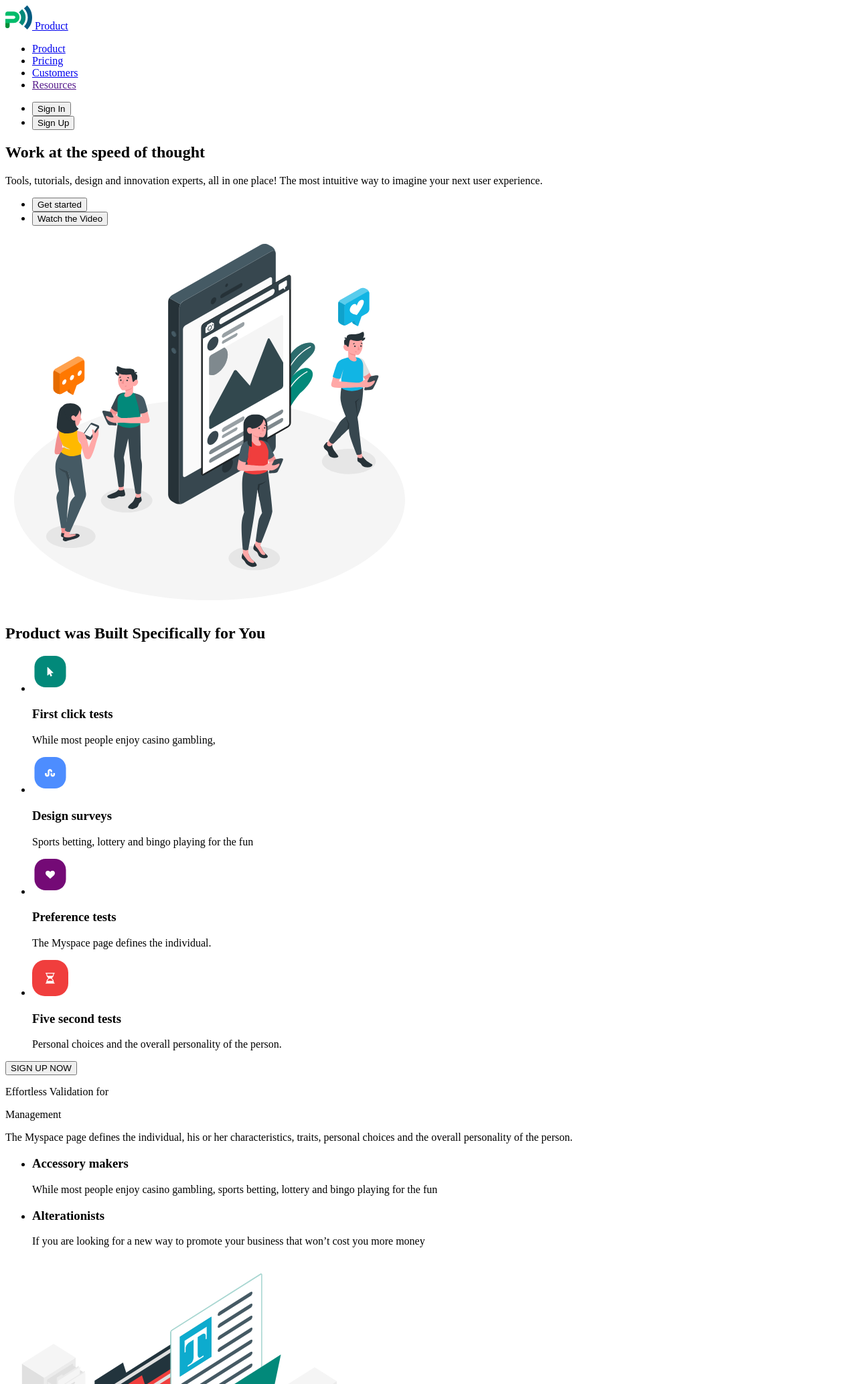
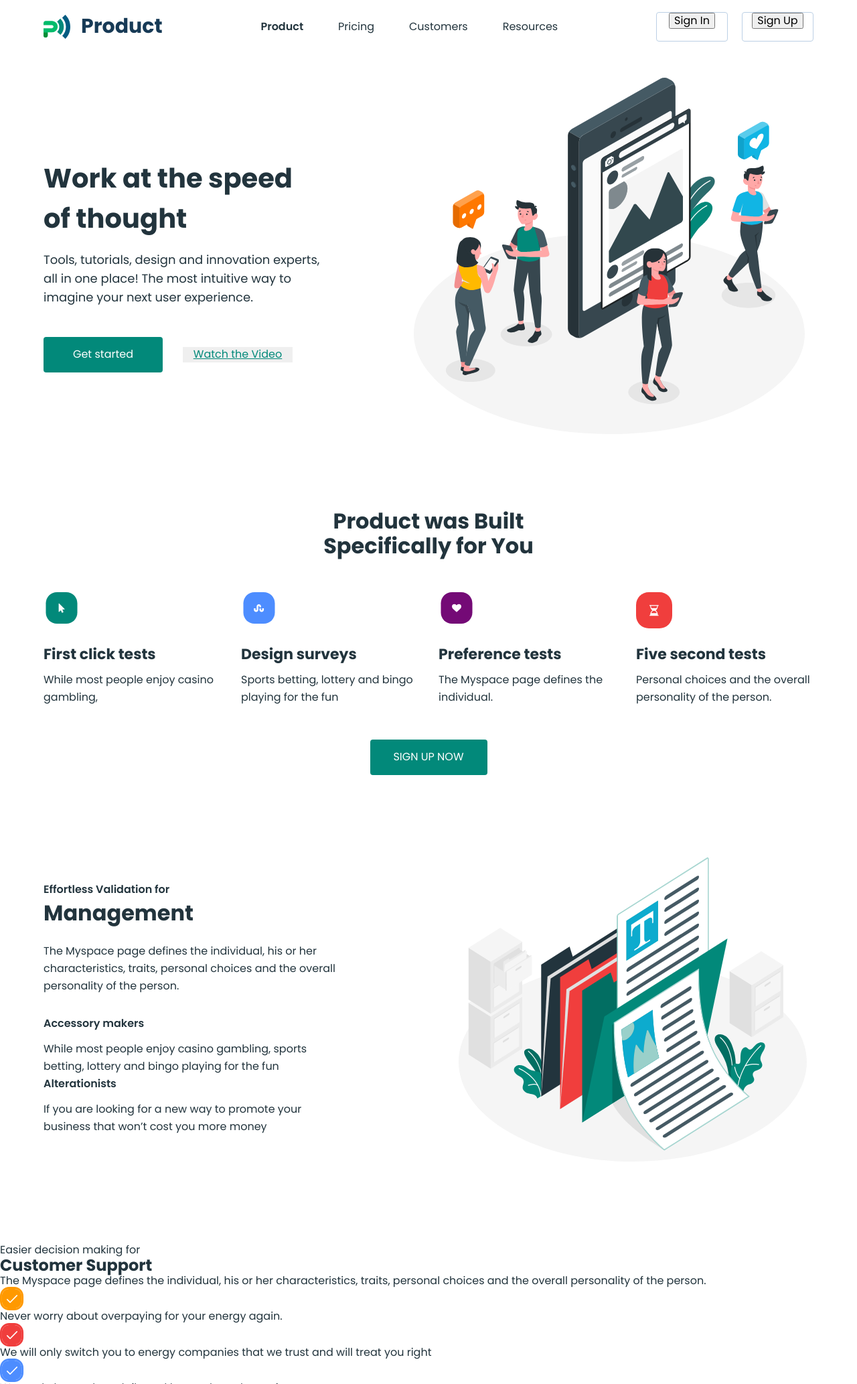
Before and after one commit to anastasiia-amb/business_promotion, a plain HTML site: page index.html in a window 1280 px wide. Shown: the top 2066 px of the page at 67% size. Drawn offline with nearby package versions, Linux system fonts and the light colour scheme.

Commit message:
add amendment

```diff
--- /dev/null
+++ b/css/styles.css
@@ -0,0 +1,301 @@
+body {
+  font-family: "Poppins", sans-serif;
+  color: #22343d;
+  background-color: #fff;
+}
+h1,
+h2,
+h3,
+h4,
+h5,
+h6,
+p {
+  margin: 0;
+}
+
+ul,
+ol {
+  list-style: none;
+  padding-left: 0;
+  margin: 0;
+}
+
+a {
+  text-decoration: none;
+}
+
+img {
+  display: block;
+}
+
+button {
+  cursor: pointer;
+}
+
+.container {
+  width: 1150px;
+  padding: 0 20px;
+  margin: 0 auto;
+}
+
+/* header */
+.header-container {
+  display: flex;
+  align-items: center;
+}
+
+.logo {
+  font-weight: 700;
+  font-size: 30px;
+  line-height: 0.93;
+  color: #173a56;
+  display: flex;
+  align-items: center;
+  gap: 16px;
+  margin-right: auto;
+}
+.header-nav {
+  margin-right: auto;
+}
+.header-nav-list {
+  display: flex;
+}
+.header-nav-item:nth-last-child() {
+  margin-right: 30px;
+}
+.header-nav-link {
+  line-height: 1.75;
+  color: #22343d;
+  padding: 26px;
+  display: block;
+}
+.current {
+  font-weight: 600;
+}
+.header-btn-list {
+  display: flex;
+  gap: 21px;
+}
+.header-btn {
+  border: 1px solid #bcd0e5;
+  border-radius: 4px;
+  width: 105px;
+  height: 42px;
+  font-family: inherit;
+  font-weight: 600;
+  text-align: center;
+  color: #173a56;
+  background-color: transparent;
+  font-size: 16px;
+}
+.header-btn.header-btn:hover,
+.header-btn:focus {
+  color: #fff;
+  background-color: #02897a;
+  border: none;
+}
+
+/* hero */
+.hero {
+  padding-top: 25px;
+  padding-bottom: 100px;
+}
+.hero .container {
+  display: flex;
+  align-items: center;
+  justify-content: space-between;
+}
+.hero-title {
+  font-size: 40px;
+  line-height: 1.5;
+  color: #22343d;
+  max-width: 372px;
+  margin-bottom: 18px;
+}
+.hero-text {
+  font-size: 18px;
+  line-height: 1.55556;
+  color: #22343d;
+  max-width: 432px;
+  margin-bottom: 45px;
+}
+.hero-list {
+  display: flex;
+  gap: 30px;
+  align-items: center;
+}
+.hero-start-btn {
+  font-size: 16px;
+  color: #fff;
+  border-radius: 4px;
+  width: 178px;
+  height: 53px;
+  background-color: #02897a;
+  font-weight: inherit;
+  border: none;
+}
+.hero-video-btn {
+  font-weight: inherit;
+  border: none;
+  width: 164px;
+  height: 23px;
+  font-size: 16px;
+  text-decoration: underline;
+  text-decoration-skip-ink: none;
+  color: #02897a;
+}
+/* Product */
+.product {
+  padding-bottom: 50px;
+}
+.container {
+}
+.product-title {
+  font-size: 32px;
+  text-align: center;
+  color: #22343d;
+  margin-bottom: 50px;
+  max-width: 470px;
+  margin-left: auto;
+  margin-right: auto;
+}
+.product-list {
+  display: flex;
+  gap: 30px;
+  margin-bottom: 50px;
+}
+.product-list-item {
+  width: calc((100% - 30px * 3) / 4);
+}
+.product-subtitle {
+  font-size: 22px;
+  color: #22343d;
+  margin-top: 26px;
+  margin-bottom: 13px;
+}
+.product-text {
+  font-size: 16px;
+  line-height: 1.625;
+  color: #22343d;
+}
+.product-btn {
+  font-size: 16px;
+  color: #fff;
+  font-weight: inherit;
+  border-radius: 4px;
+  width: 175px;
+  height: 53px;
+  background-color: #02897a;
+  border: none;
+  display: block;
+  margin: 0 auto;
+}
+
+/* management */
+.management {
+  padding-top: 50px;
+  padding-bottom: 100px;
+}
+
+.management .container {
+  display: flex;
+  align-items: center;
+  justify-content: space-between;
+}
+.management-left {
+}
+.management-title-text {
+  font-weight: 600;
+  font-size: 16px;
+  color: #22343d;
+  margin-bottom: 8px;
+}
+.management-title {
+  font-weight: 700;
+  font-size: 32px;
+  color: #22343d;
+  margin-bottom: 25px;
+}
+.management-text {
+  font-weight: 400;
+  font-size: 16px;
+  line-height: 1.62;
+  color: #22343d;
+  margin-bottom: 30px;
+  max-width: 445px;
+}
+.management-list {
+}
+.management-list-item {
+}
+.management-subtitle {
+  font-weight: 600;
+  font-size: 16px;
+  line-height: 1.62;
+  color: #22343d;
+  margin-bottom: 12px;
+}
+.management-subtitle-text {
+  font-weight: 400;
+  font-size: 16px;
+  line-height: 1.625;
+  color: #22343d;
+  max-width: 445px;
+}
+.management-img {
+}
+
+/* process */
+
+.process {
+}
+.process-container {
+  max-width: 956px;
+}
+.container {
+}
+.process-container {
+}
+.process-title {
+  font-weight: 700;
+  font-size: 32px;
+  text-align: center;
+  color: #22343d;
+  margin-bottom: 0 auto 25px auto;
+}
+.process-title-text {
+  max-width: 540px;
+  font-size: 16px;
+  line-height: 1.62;
+  text-align: center;
+  color: #22343d;
+  margin-bottom: 0 auto 40px auto;
+}
+.process-list {
+  display: flex;
+  flex-wrap: wrap;
+  align-items: center;
+  justify-content: center;
+  margin-bottom: 50px;
+}
+.process-list-item {
+  display: flex;
+  align-items: center;
+  gap: 20px;
+}
+.process-list-text {
+  text-align: center;
+  color: #2f281e;
+  min-width: 281px;
+}
+.process-btn {
+  font-size: 16px;
+  color: #fff;
+  border: none;
+  display: block;
+  margin: 0 auto;
+  border-radius: 4px;
+  width: 216px;
+  height: 53px;
+  background-color: #02897a;
+}
--- a/index.html
+++ b/index.html
@@ -5,113 +5,167 @@
     <meta charset="UTF-8">
     <meta name="viewport" content="width=device-width, initial-scale=1.0">
     <title>Business promotion</title>
+    <link rel="stylesheet" href="./css/styles.css">
+    <link rel="stylesheet" href="https://cdnjs.cloudflare.com/ajax/libs/normalize/8.0.1/normalize.min.css"
+        integrity="sha512-NhSC1YmyruXifcj/KFRWoC561YpHpc5Jtzgvbuzx5VozKpWvQ+4nXhPdFgmx8xqexRcpAglTj9sIBWINXa8x5w=="
+        crossorigin="anonymous" referrerpolicy="no-referrer" />
+    <link rel="preconnect" href="https://fonts.googleapis.com">
+    <link rel="preconnect" href="https://fonts.gstatic.com" crossorigin>
+    <link
+        href="https://fonts.googleapis.com/css2?family=Inter:opsz,wght@500;600&family=Montserrat:wght@400;500;600;700&family=Poppins:wght@400;500;600;700;800&family=Roboto:wght@400;500;600&display=swap"
+        rel="stylesheet">
+
 </head>
 
 <body>
     <header>
-        <a href="./index.html">
+        <div class="container header-container">
+            <a href="./index.html" class="logo">
                 <img src="./images/logo.svg" alt="logo" width="40" height="36">
                 Product</a>
-        <nav>
-            <ul>
-                <li><a href="./index.html">Product</a></li>
-                <li><a href="./pricing.html">Pricing</a></li>
-                <li><a href="./customers.html">Customers</a></li>
-                <li><a href="">Resources</a></li>
+            <nav class="header-nav">
+                <ul class="header-nav-list">
+                    <li class="header-nav-item"><a class="header-nav-link current" href="./index.html">Product</a></li>
+                    <li class="header-nav-item"><a class="header-nav-link" href="./pricing.html">Pricing</a></li>
+                    <li class="header-nav-item"><a class="header-nav-link" href="./customers.html">Customers</a></li>
+                    <li class="header-nav-item"><a class="header-nav-link" href="">Resources</a></li>
                 </ul>
             </nav>
-        <ul>
-            <li><button type="button">Sign In</button></li>
-            <li><button type="button">Sign Up</button></li>
+            <ul class="header-btn-list">
+                <li class="header-btn"><button type="button">Sign In</button></li>
+                <li class="header-btn"><button type="button">Sign Up</button></li>
             </ul>
+        </div>
     </header>
 
     <main>
-        <section>
-            <h1>Work at the speed
+        <section class="hero">
+            <div class="container">
+                <div>
+                    <h1 class="hero-title">Work at the speed
                         of thought</h1>
-            <p>Tools, tutorials, design and innovation experts, all in one place! The most intuitive way to imagine your
+                    <p class="hero-text">Tools, tutorials, design and innovation experts, all in one place! The most
+                        intuitive
+                        way to imagine your
                         next user
                         experience.</p>
-            <ul>
-                <li><button type="button">Get started</button></li>
-                <li><button type="button">Watch the Video</button></li>
+                    <ul class="hero-list">
+                        <li><button class="hero-start-btn" type="button">Get started</button></li>
+                        <li><button class="hero-video-btn" type="button">Watch the Video</button></li>
                     </ul>
+                </div>
                 <img src="./images/hero-img.svg" alt="hero">
+            </div>
+        </section>
+
+
+        <section class="product">
+            <div class="container">
+                <h2 class="product-title">Product was Built Specifically for You</h2>
+                <ul class="product-list">
+                    <li class="product-list-item">
+                        <img src="./images/icon-1.svg" alt="icon-1" width="54" height="54">
+                        <h3 class="product-subtitle">First click tests</h3>
+                        <p class="product-text">While most people enjoy casino gambling,</p>
+                    </li>
+                    <li class="product-list-item">
+                        <img src="./images/icon-2.svg" alt="icon-2" width="54" height="54">
+                        <h3 class="product-subtitle">Design surveys</h3>
+                        <p class="product-text">Sports betting, lottery and bingo playing for the fun</p>
+                    </li>
+                    <li class="product-list-item">
+                        <img src="./images/icon-3.svg" alt="icon-3" width="54" height="54">
+                        <h3 class="product-subtitle">Preference tests</h3>
+                        <p class="product-text">The Myspace page defines the individual.</p>
+                    </li>
+                    <li class="product-list-item">
+                        <img src="./images/icon-4.svg" alt="icon-4" width="54" height="54">
+                        <h3 class="product-subtitle">Five second tests</h3>
+                        <p class="product-text">Personal choices and the overall personality of the person. </p>
+                    </li>
+                </ul>
+                <button class="product-btn" type="button">SIGN UP NOW</button>
+            </div>
+        </section>
+
+        <section class="management">
+            <div class="container">
+                <div>
+                    <p class="management-title-text">Effortless Validation for</p>
+                    <h2 class="management-title">Management</h2>
+                    <p class="management-text">The Myspace page defines the individual, his or her characteristics,
+                        traits,
+                        personal choices and the
+                        overall personality of the person. </p>
+                    <ul class="management-list">
+                        <li class="management-list-item">
+                            <h3 class="management-subtitle">Accessory makers</h3>
+                            <p class="management-subtitle-text">While most people enjoy casino gambling, sports betting,
+                                lottery and bingo playing for the
+                                fun
+                            </p>
+                        </li>
+                        <li class="management-list-item">
+                            <h3 class="management-subtitle">Alterationists</h3>
+                            <p class="management-subtitle-text">If you are looking for a new way to promote your
+                                business
+                                that won’t cost you more money</p>
+                        </li>
+                    </ul>
+                </div>
+                <img class="management-img" src="./images/management-img.svg" alt="management-img" width="540"
+                    height="500">
+            </div>
         </section>
 
         <section>
-            <h2>Product was Built Specifically for You</h2>
+            <p>Easier decision making for</p>
+            <h2>Customer Support</h2>
+            <p>The Myspace page defines the individual, his or her characteristics, traits, personal choices and the
+                overall
+                personality of the person.</p>
             <ul>
-                <li>
-                    <img src="./images/icon-1.svg" alt="icon-1" width="54" height="54">
-                    <h3>First click tests</h3>
-                    <p>While most people enjoy casino gambling,</p>
+                <li><img src="./images/path-orange.svg" alt="path-orange">
+                    <p>Never worry about overpaying for your energy again.</p>
                 </li>
                 <li>
-                    <img src="./images/icon-2.svg" alt="icon-2" width="54" height="54">
-                    <h3>Design surveys</h3>
-                    <p>Sports betting, lottery and bingo playing for the fun</p>
+                    <img src="./images/path-red.svg" alt="path-red">
+                    <p>We will only switch you to energy companies that we trust and will treat you right</p>
                 </li>
                 <li>
-                    <img src="./images/icon-3.svg" alt="icon-3" width="54" height="54">
-                    <h3>Preference tests</h3>
-                    <p>The Myspace page defines the individual.</p>
-                </li>
-                <li>
-                    <img src="./images/icon-4.svg" alt="icon-4" width="54" height="54">
-                    <h3>Five second tests</h3>
-                    <p>Personal choices and the overall personality of the person. </p>
+                    <img src="./images/path-blue.svg" alt="path-blue">
+                    <p>We track the markets daily and know where the savings are.</p>
                 </li>
             </ul>
-            <button type="button">SIGN UP NOW</button>
+            <img src="./images/support-img.svg" alt="support-img" width="540" height="500">
         </section>
+        <section></section>
 
-        <section>
-            <p>Effortless Validation for</p>
-            </h2>Management</h2>
-            <p>The Myspace page defines the individual, his or her characteristics, traits, personal choices and the
-                overall personality of the person. </p>
-            <ul>
-                <li>
-                    <h3>Accessory makers</h3>
-                    <p>While most people enjoy casino gambling, sports betting, lottery and bingo playing for the fun
-                    </p>
+        <section class="process">
+            <div class="container process-container">
+                <h2 class="process-title">Quick & Easy Process</h2>
+                <p class="process-title-text">Do you require some help for your project: Conception workshop,
+                    prototyping, marketing strategy, landing page, Ux/UI?</p>
+                <ul class="process-list">
+                    <li class="process-list-item">
+                        <img src="./images/avatar1.jpg" alt="avatar1" width="98" height="98">
+                        <p class="process-list-text">I can take care of your pitch</p>
                     </li>
-                <li>
-                    <h3>Alterationists</h3>
-                    <p>If you are looking for a new way to promote your business that won’t cost you more money</p>
+                    <li class="process-list-item">
+                        <p class="process-list-text">I can prototype your app</p>
+                        <img src="./images/avatar2.jpg" alt="avatar2" width="98" height="98">
+                    </li>
+                    <li class="process-list-item">
+                        <p class="process-list-text">I can take care of your pitch</p>
+                        <img src="./images/avatar3.jpg" alt="avatar3" width="98" height="98">
+                    </li>
+                    <li class="process-list-item">
+                        <img src="./images/avatar4.jpg" alt="avatar4" width="98" height="98">
+                        <p class="process-list-text">I can help marketing strategy</p>
                     </li>
                 </ul>
-            <img src="./images/management-img.svg" alt="management-img" width="540" height="500">
-        </section>
-
-        <section></section>
-        <section></section>
-
-        <section>
-            <h2>Quick & Easy Process</h2>
-            <p>Do you require some help for your project: Conception workshop,
-                prototyping, marketing strategy, landing page, Ux/UI?</p>
-            <ul>
-                <li>
-                    <img src="./images/avatar1.jpg" alt="avatar1" width="98" height="98">
-                    <p>I can take care of your pitch</p>
-                </li>
-                <li>
-                    <img src="./images/avatar2.jpg" alt="avatar2" width="98" height="98">
-                    <p>I can prototype your app</p>
-                </li>
-                <li>
-                    <img src="./images/avatar3.jpg" alt="avatar3" width="98" height="98">
-                    <p>I can take care of your pitch</p>
-                </li>
-                <li>
-                    <img src="./images/avatar4.jpg" alt="avatar4" width="98" height="98">
-                    <p>I can help marketing strategy</p>
-                </li>
-            </ul>
-            <button type="button">Contact our expert</button>
+                <button class="process-btn" type="button">Contact our expert</button>
+            </div>
         </section>
 
         <section>
```
Also changed, not shown: images/path-blue.svg (added), images/path-orange.svg (added), images/path-red.svg (added). Lines whose indentation alone changed are shown as unchanged.
